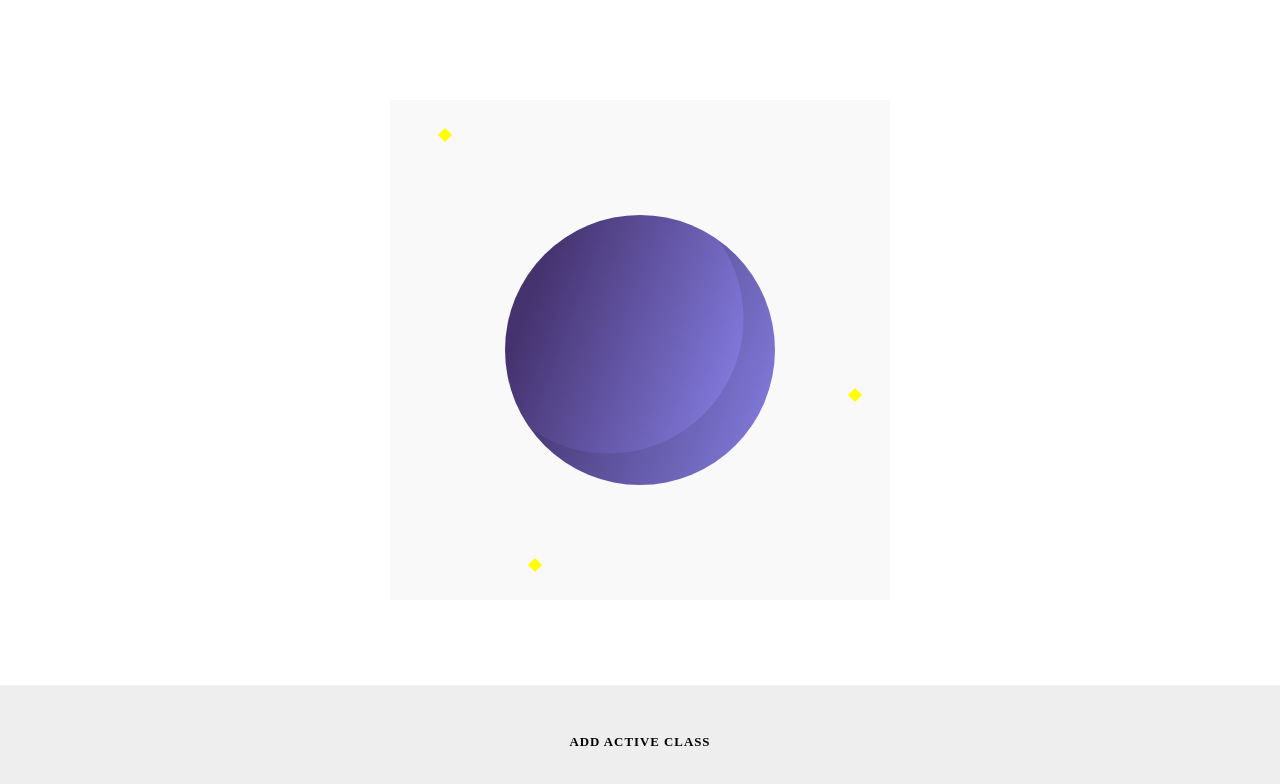
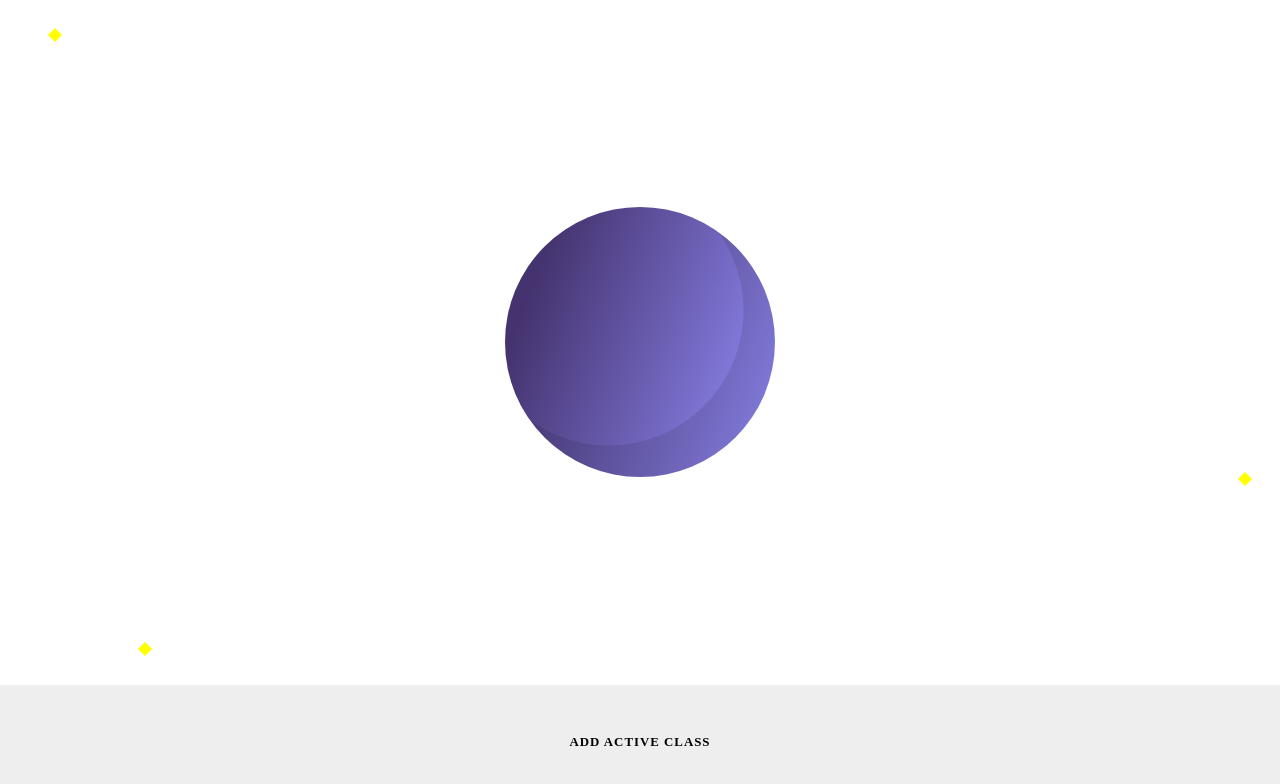
Before and after one commit to NathanHass/CSS-Playground, a website: page index.html in a window 1280 px wide. Both pictures are taken after a click on the button "ADD ACTIVE CLASS". Drawn offline with nearby package versions, Linux system fonts and the light colour scheme.

Commit message:
last commit before refactor branch

```diff
--- a/static/css/screen.css
+++ b/static/css/screen.css
@@ -350,11 +350,11 @@ button {
 }
 
 .earth-anim {
-  position: relative;
-  max-width: 500px;
-  height: 500px;
-  margin: 100px auto 0;
-  background: #f9f9f9;
+  position: absolute;
+  left: 0;
+  right: 0;
+  top: 0;
+  bottom: 116px;
 }
 
 .earth-anim__star {
@@ -391,10 +391,10 @@ button {
   width: 300px;
   height: 300px;
   position: absolute;
-  top: -150px;
-  left: -150px;
-  margin-top: 50%;
-  margin-left: 50%;
+  top: 50%;
+  left: 50%;
+  margin-top: -150px;
+  margin-left: -150px;
   background-color: green;
 
   background-image: linear-gradient(110deg, #45336f 15%, #958ffd);
@@ -433,6 +433,7 @@ button {
   text-align: center;
   background: #eee;
 }
+
 .anim-trigger:focus {
   outline: 0;
 }
```
